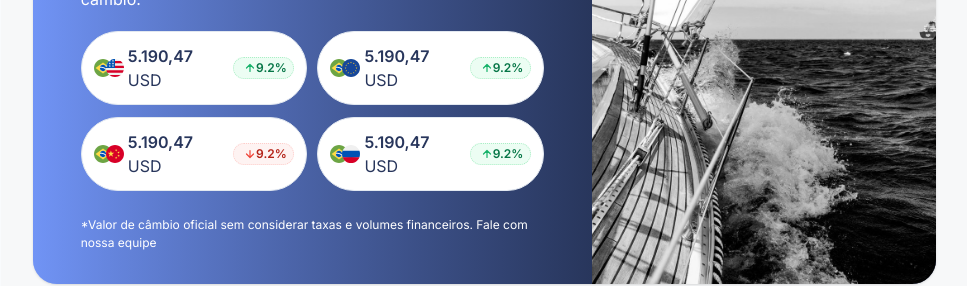
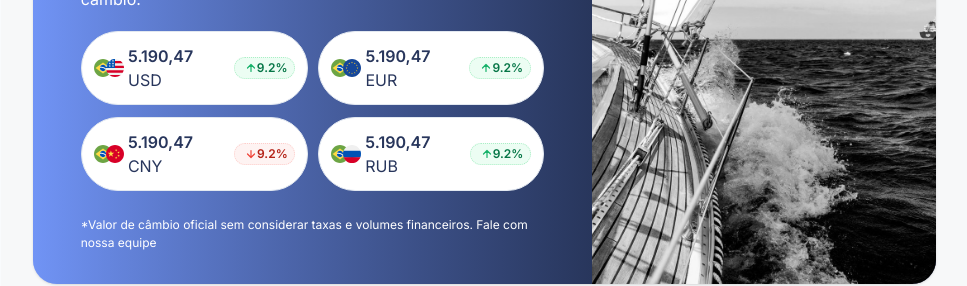
Before and after one commit to ShaYri12/ApexBank, a Next.js app: page / in a window 1280 px wide. Shown: the part 1082-1368 px from the top of the page, without its empty margins (312-1279 px from the left). Built offline with nearby package versions, Linux system fonts and the light colour scheme.

Commit message:
error pushing

```diff
--- a/app/components/ExchangeRates.js
+++ b/app/components/ExchangeRates.js
@@ -75,7 +75,7 @@ const ExchangeRates = () => {
                     />
                   </div>
                   <p className="ml-2 text-[#28365C] text-[16px] leading-[24px] font-[600]">
-                    5.190,47 <span className="font-[400]">USD</span>
+                    5.190,47 <span className="font-[400]">EUR</span>
                   </p>
                 </div>
                 <Badge className="bg-[#ECFDF3] border border-[#ABEFC6] text-[#067647] border-dotted">
@@ -109,7 +109,7 @@ const ExchangeRates = () => {
                     />
                   </div>
                   <p className="ml-2 text-[#28365C] text-[16px] leading-[24px] font-[600]">
-                    5.190,47 <span className="font-[400]">USD</span>
+                    5.190,47 <span className="font-[400]">CNY</span>
                   </p>
                 </div>
                 <Badge className="bg-[#FEF3F2] border border-[#FECDCA] text-[#B42318] border-dotted flex items-center">
@@ -142,7 +142,7 @@ const ExchangeRates = () => {
                     />
                   </div>
                   <p className="ml-2 text-[#28365C] text-[16px] leading-[24px] font-[600]">
-                    5.190,47 <span className="font-[400]">USD</span>
+                    5.190,47 <span className="font-[400]">RUB</span>
                   </p>
                 </div>
                 <Badge className="bg-[#ECFDF3] border border-[#ABEFC6] text-[#067647] border-dotted">
```
